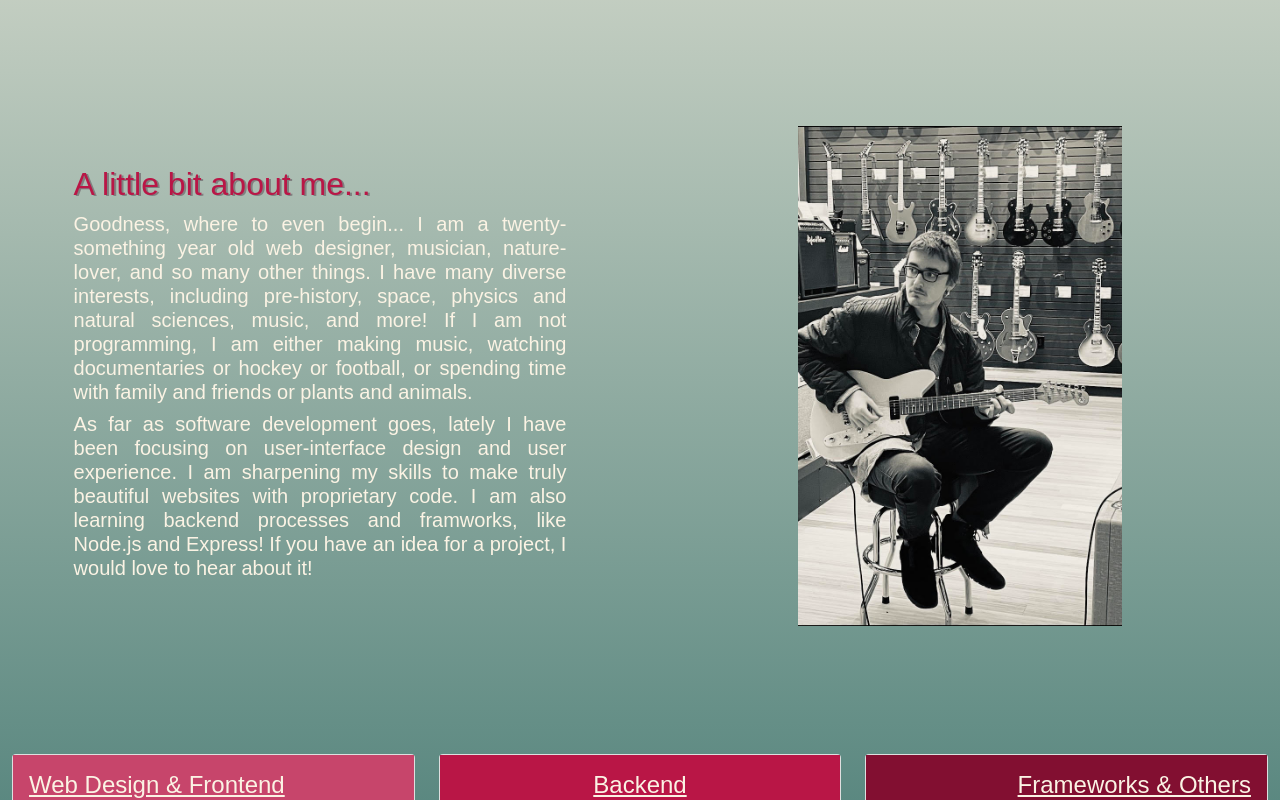
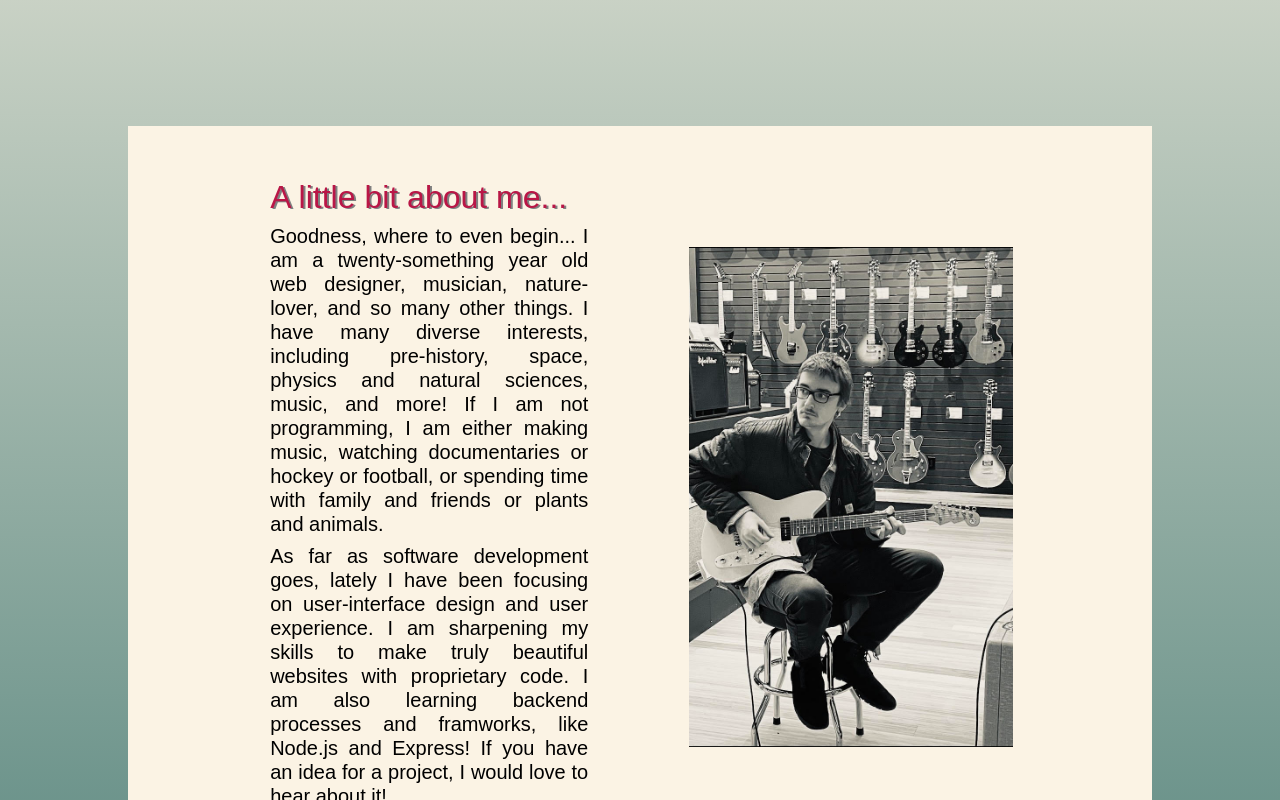
Before and after one commit to cdh616x/webmk6, a React (Create React App) app: page / in a window 1280 px wide. Shown: the part 440-1240 px from the top of the page. Built offline with nearby package versions, Linux system fonts and the light colour scheme; a web font is replaced by a local one.

Commit message:
new build
added border around about me section on homepage to set it apart and reduce space

```diff
--- a/public/styles.css
+++ b/public/styles.css
@@ -30,6 +30,19 @@ p.greeting {
   height: 500px;
 }
 
+#about-container {
+  padding-left: 10%;
+  padding-right: 10%;
+}
+
+#aboutme {
+  background-color: #FBF3E4;
+  padding-top: 5%;
+  padding-bottom: 5%;
+  padding-right: 10%;
+  padding-left: 10%;
+}
+
 .about-text, .jane {
   padding-left: 10%;
   padding-right: 10%;
@@ -43,7 +56,7 @@ p.greeting {
 }
 
 .about-text {
-  color: #FBF3E4;
+  color: black;
   font-family: "Enigmatic", sans-serif;
 }
 
--- a/src/components/about.jsx
+++ b/src/components/about.jsx
@@ -5,7 +5,8 @@ import AboutPic from "../images/me1.png";
 
 export default function About() {
   return (
-    <div className="container-fluid">
+    <div id="about-container" className="container-fluid">
+    <div id="aboutme" className="container-fluid">
       <div className="row d-flex flex-wrap align-items-center">
         <div className="col-lg-6 col-sm-6">
           <h2 className="jane">A little bit about me...</h2>
@@ -17,5 +18,6 @@ export default function About() {
         </div>
       </div>
     </div>
+    </div>
   )
 };
```
Also changed, not shown: 7 other files (tests, documents, lock files or other folders).
